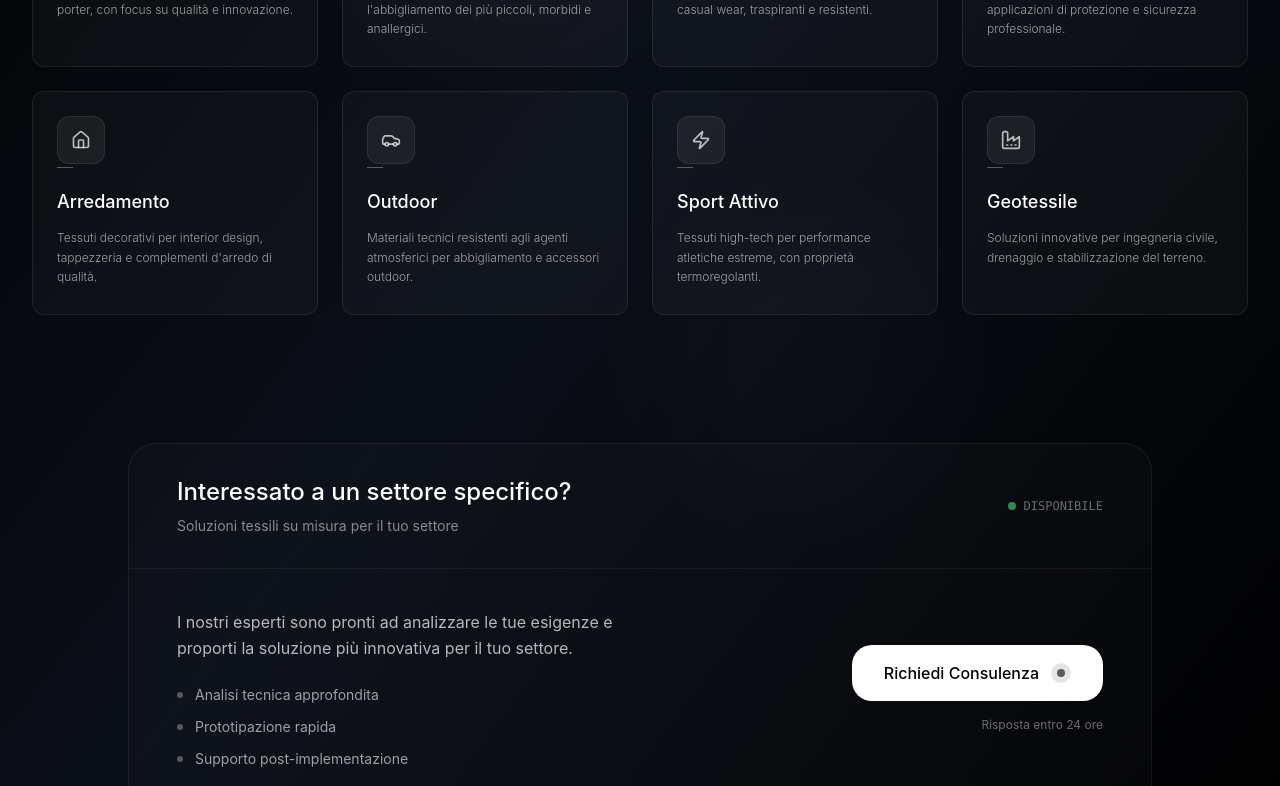
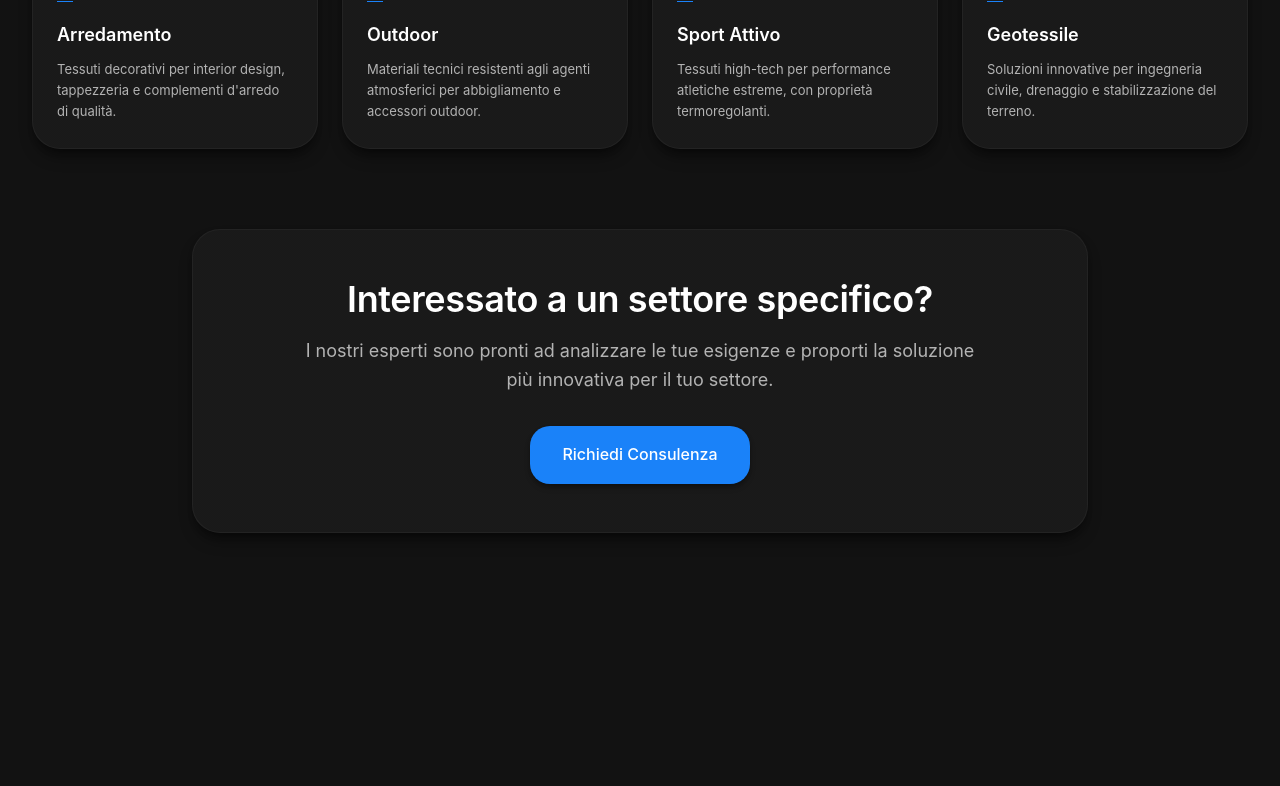
Before and after one commit to Chaba02/assalam-cant, a React (Vite) app: page / in a window 1280 px wide. Shown: the part 1800-2586 px from the top of the page. Built offline with nearby package versions, Linux system fonts and the light colour scheme.

Commit message:
Fix: Uniform background and integrate map
Uniforms the background color across all sections for a smoother visual flow. Adjusts cards in the 'sectors' section for better visual consistency. Integrates the map component alongside the contact form for a harmonious layout.

```diff
--- a/src/components/ChappSectors.tsx
+++ b/src/components/ChappSectors.tsx
@@ -1,3 +1,4 @@
+
 import React from 'react';
 import {
   Factory,
@@ -17,129 +18,88 @@ const ChappSectors = () => {
       icon: Factory,
       title: 'Fashion',
       description: 'Tessuti pregiati per l\'alta moda e il prêt-à-porter, con focus su qualità e innovazione.',
-      gradient: 'from-slate-600 to-slate-800',
-      accentColor: 'text-slate-300'
     },
     {
       icon: Heart,
       title: 'Infanzia',
       description: 'Materiali sicuri e certificati per l\'abbigliamento dei più piccoli, morbidi e anallergici.',
-      gradient: 'from-zinc-600 to-zinc-800',
-      accentColor: 'text-zinc-300'
     },
     {
       icon: Zap,
       title: 'Sport / Casual',
       description: 'Tessuti performanti per sportswear e casual wear, traspiranti e resistenti.',
-      gradient: 'from-stone-600 to-stone-800',
-      accentColor: 'text-stone-300'
     },
     {
       icon: Shield,
       title: 'Balistica',
       description: 'Materiali ad alta resistenza per applicazioni di protezione e sicurezza professionale.',
-      gradient: 'from-neutral-600 to-neutral-800',
-      accentColor: 'text-neutral-300'
     },
     {
       icon: Home,
       title: 'Arredamento',
       description: 'Tessuti decorativi per interior design, tappezzeria e complementi d\'arredo di qualità.',
-      gradient: 'from-gray-600 to-gray-800',
-      accentColor: 'text-gray-300'
     },
     {
       icon: Car,
       title: 'Outdoor',
       description: 'Materiali tecnici resistenti agli agenti atmosferici per abbigliamento e accessori outdoor.',
-      gradient: 'from-slate-700 to-slate-900',
-      accentColor: 'text-slate-200'
     },
     {
       icon: Zap,
       title: 'Sport Attivo',
       description: 'Tessuti high-tech per performance atletiche estreme, con proprietà termoregolanti.',
-      gradient: 'from-zinc-700 to-zinc-900',
-      accentColor: 'text-zinc-200'
     },
     {
       icon: Factory,
       title: 'Geotessile',
       description: 'Soluzioni innovative per ingegneria civile, drenaggio e stabilizzazione del terreno.',
-      gradient: 'from-stone-700 to-stone-900',
-      accentColor: 'text-stone-200'
     }
   ];
 
   return (
-    <section id="sectors" className="section-chapp bg-black relative overflow-hidden">
-      {/* Premium Background Elements */}
-      <div className="absolute inset-0 bg-gradient-to-br from-black via-gray-900 to-black opacity-60"></div>
-      <div className="absolute top-1/4 left-1/4 w-96 h-96 bg-white/[0.02] rounded-full blur-3xl"></div>
-      <div className="absolute bottom-1/4 right-1/4 w-80 h-80 bg-white/[0.02] rounded-full blur-3xl"></div>
-
-      {/* Subtle grid pattern overlay */}
-      <div
-        className="absolute inset-0 opacity-[0.03]"
-        style={{
-          backgroundImage: `
-            linear-gradient(rgba(255,255,255,0.1) 1px, transparent 1px),
-            linear-gradient(90deg, rgba(255,255,255,0.1) 1px, transparent 1px)
-          `,
-          backgroundSize: '40px 40px'
-        }}
-      ></div>
-
-      <div className="container-chapp relative z-10">
-        {/* Premium Header */}
-        <div className="text-center mb-24 animate-on-scroll">
-          <div className="inline-flex items-center gap-3 backdrop-blur-xl bg-white/[0.08] border border-white/10 px-8 py-4 rounded-full text-sm font-medium mb-12 hover:bg-white/[0.12] transition-all duration-500">
-            <div className="w-2 h-2 bg-white/60 rounded-full"></div>
-            <span className="text-white/80 tracking-wide">
-              {t('sectors.badge') || 'SETTORI DI APPLICAZIONE'}
-            </span>
+    <section id="sectors" className="section-chapp bg-chapp-dark-bg">
+      <div className="container-chapp">
+        {/* Header */}
+        <div className="text-center mb-20 animate-on-scroll">
+          <div className="inline-flex items-center gap-2 bg-chapp-accent-blue/20 text-chapp-accent-blue px-4 py-2 rounded-full text-body-sm font-semibold mb-6">
+            SETTORI DI APPLICAZIONE
           </div>
 
-          <h2 className="text-4xl sm:text-5xl lg:text-6xl xl:text-7xl font-light text-white mb-8 tracking-tight leading-none">
+          <h2 className="text-display-lg text-chapp-title mb-8">
             {t('sectors.title.part1') || 'Tessuti per ogni'}{' '}
-            <span className="block mt-2 font-extralight text-white/90">
+            <span className="bg-gradient-blue-elegant bg-clip-text text-transparent">
               {t('sectors.title.part2') || 'Industria'}
             </span>
           </h2>
 
-          <p className="text-xl text-white/60 max-w-4xl mx-auto leading-relaxed font-light">
+          <p className="text-body-xl text-chapp-body max-w-4xl mx-auto leading-relaxed">
             {t('sectors.subtitle') || 'Soluzioni tessili innovative per i più esigenti settori industriali, dove prestazioni e affidabilità fanno la differenza.'}
           </p>
         </div>
 
-        {/* Compact Sectors Grid - 4 per row */}
-        <div className="grid grid-cols-1 sm:grid-cols-2 lg:grid-cols-4 gap-6">
+        {/* Sectors Grid */}
+        <div className="grid grid-cols-1 sm:grid-cols-2 lg:grid-cols-4 gap-6 mb-20">
           {sectors.map((sector, index) => (
             <div
               key={index}
-              className="group relative animate-on-scroll"
+              className="group animate-on-scroll"
               style={{ animationDelay: `${index * 0.1}s` }}
             >
-              {/* Compact Card */}
-              <div className="relative h-56 bg-white/[0.03] border border-white/[0.08] rounded-xl p-6 hover:bg-white/[0.05] hover:border-white/[0.12] transition-all duration-300 hover:-translate-y-1 transform-gpu cursor-pointer">
-
-                {/* Compact Icon Container */}
+              <div className="card-premium-dark p-6 h-56 hover:shadow-xl transition-all duration-300 hover:-translate-y-1">
+                {/* Icon Container */}
                 <div className="relative mb-6">
-                  <div className="w-12 h-12 rounded-lg bg-white/[0.06] border border-white/[0.08] flex items-center justify-center hover:bg-white/[0.08] transition-all duration-200">
-                    <sector.icon className="text-white/70 group-hover:text-white/90 transition-colors duration-200" size={20} />
+                  <div className="w-12 h-12 rounded-lg bg-chapp-accent-blue/10 border border-chapp-accent-blue/30 flex items-center justify-center group-hover:bg-chapp-accent-blue/20 transition-all duration-200">
+                    <sector.icon className="text-chapp-accent-blue" size={20} />
                   </div>
-
-                  {/* Clean accent line */}
-                  <div className="absolute -bottom-1 left-0 w-4 h-[1px] bg-white/30 group-hover:w-8 transition-all duration-300"></div>
+                  <div className="absolute -bottom-1 left-0 w-4 h-[1px] bg-chapp-accent-blue group-hover:w-8 transition-all duration-300"></div>
                 </div>
 
-                {/* Compact Content Area */}
-                <div className="relative z-10 flex flex-col h-32">
-                  <h3 className="text-lg font-medium text-white mb-3 group-hover:text-white/95 transition-colors duration-200">
+                {/* Content */}
+                <div className="flex flex-col h-32">
+                  <h3 className="text-heading-md text-chapp-title mb-3 group-hover:text-chapp-accent-blue transition-colors duration-200">
                     {sector.title}
                   </h3>
-
-                  <p className="text-white/60 leading-relaxed font-light text-xs flex-1 group-hover:text-white/75 transition-colors duration-200 line-clamp-4">
+                  <p className="text-chapp-body leading-relaxed text-body-sm flex-1 group-hover:text-chapp-gray-300 transition-colors duration-200">
                     {sector.description}
                   </p>
                 </div>
@@ -148,71 +108,19 @@ const ChappSectors = () => {
           ))}
         </div>
 
-        {/* Professional CTA Section */}
-        <div className="text-center mt-32 animate-on-scroll">
-          <div className="relative max-w-5xl mx-auto">
-            {/* Professional Container */}
-            <div className="bg-white/[0.02] border border-white/[0.06] rounded-3xl overflow-hidden">
+        {/* CTA Section */}
+        <div className="text-center animate-on-scroll">
+          <div className="card-premium-dark max-w-4xl mx-auto p-12">
+            <h3 className="text-display-md text-chapp-title mb-4">
+              {t('sectors.cta.title') || 'Consulenza Specializzata'}
+            </h3>
+            <p className="text-body-xl text-chapp-body mb-8 max-w-2xl mx-auto">
+              {t('sectors.cta.description') || 'I nostri esperti analizzano le tue esigenze specifiche per sviluppare soluzioni tessili innovative e personalizzate.'}
+            </p>
 
-              {/* Header Section */}
-              <div className="border-b border-white/[0.06] px-12 py-8">
-                <div className="flex items-center justify-between">
-                  <div className="text-left">
-                    <h3 className="text-2xl font-medium text-white mb-2">
-                      {t('sectors.cta.title') || 'Consulenza Specializzata'}
-                    </h3>
-                    <p className="text-white/50 text-sm">
-                      Soluzioni tessili su misura per il tuo settore
-                    </p>
-                  </div>
-                  <div className="hidden md:flex items-center gap-2">
-                    <div className="w-2 h-2 bg-green-400/60 rounded-full"></div>
-                    <span className="text-white/40 text-xs font-mono">DISPONIBILE</span>
-                  </div>
-                </div>
-              </div>
-
-              {/* Content Section */}
-              <div className="px-12 py-10">
-                <div className="grid md:grid-cols-2 gap-12 items-center">
-                  <div className="text-left">
-                    <p className="text-white/70 leading-relaxed mb-6">
-                      {t('sectors.cta.description') || 'I nostri esperti analizzano le tue esigenze specifiche per sviluppare soluzioni tessili innovative e personalizzate.'}
-                    </p>
-
-                    {/* Features List */}
-                    <div className="space-y-3">
-                      <div className="flex items-center gap-3">
-                        <div className="w-1.5 h-1.5 bg-white/30 rounded-full"></div>
-                        <span className="text-white/60 text-sm">Analisi tecnica approfondita</span>
-                      </div>
-                      <div className="flex items-center gap-3">
-                        <div className="w-1.5 h-1.5 bg-white/30 rounded-full"></div>
-                        <span className="text-white/60 text-sm">Prototipazione rapida</span>
-                      </div>
-                      <div className="flex items-center gap-3">
-                        <div className="w-1.5 h-1.5 bg-white/30 rounded-full"></div>
-                        <span className="text-white/60 text-sm">Supporto post-implementazione</span>
-                      </div>
-                    </div>
-                  </div>
-
-                  {/* CTA Section */}
-                  <div className="text-center md:text-right">
-                    <button className="group inline-flex items-center gap-3 bg-white text-black px-8 py-4 rounded-2xl font-medium hover:bg-white/90 transition-all duration-200 hover:-translate-y-0.5 transform-gpu">
-                      <span>{t('sectors.cta.button') || 'Richiedi Consulenza'}</span>
-                      <div className="w-5 h-5 rounded-full bg-black/10 flex items-center justify-center group-hover:bg-black/15 transition-colors duration-200">
-                        <div className="w-2 h-2 bg-black/60 rounded-full"></div>
-                      </div>
-                    </button>
-
-                    <p className="text-white/40 text-xs mt-4">
-                      Risposta entro 24 ore
-                    </p>
-                  </div>
-                </div>
-              </div>
-            </div>
+            <button className="btn-chapp-accent hover-glow-blue">
+              {t('sectors.cta.button') || 'Richiedi Consulenza'}
+            </button>
           </div>
         </div>
       </div>
```
Also changed, not shown: src/components/ChappContactForm.tsx (+49 -5 lines).
